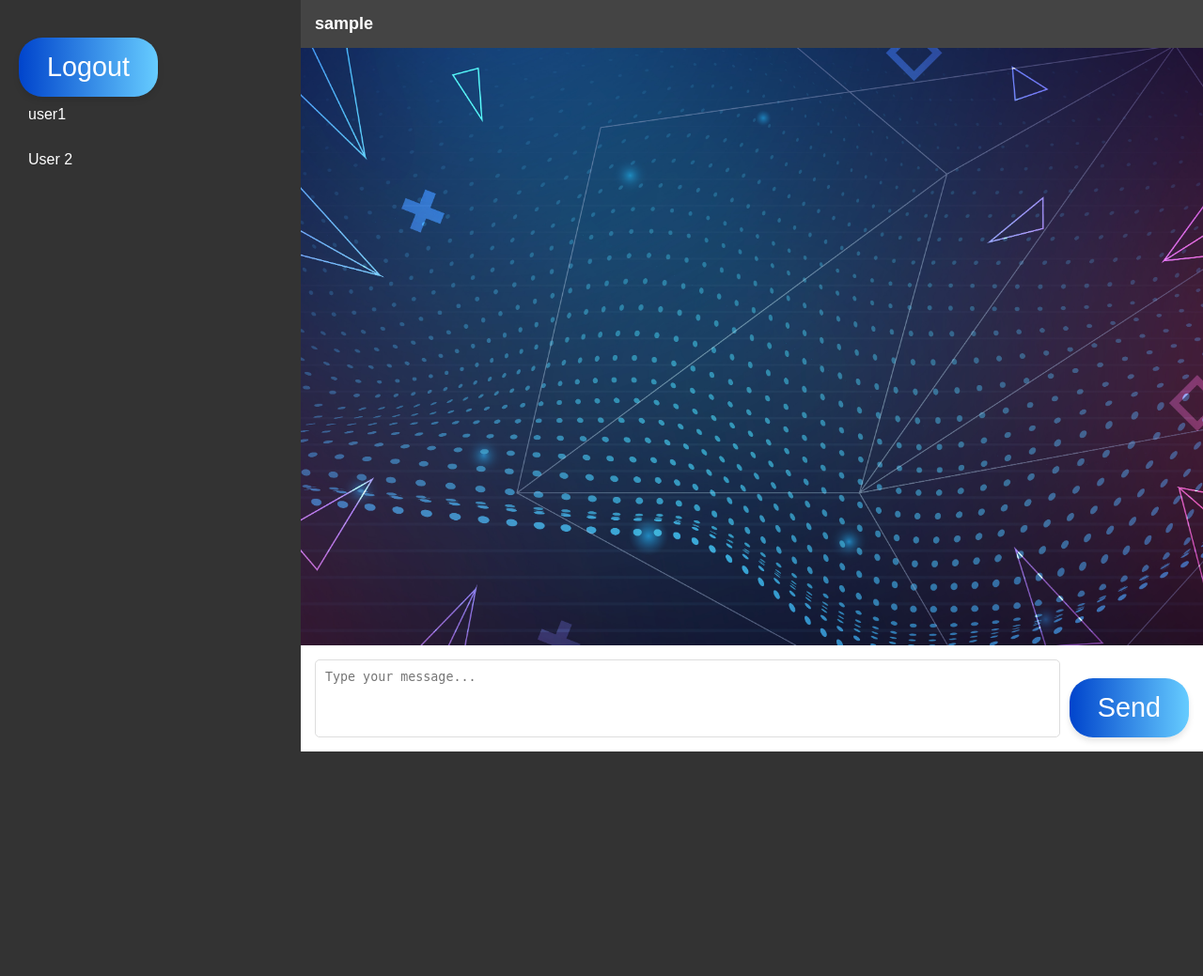
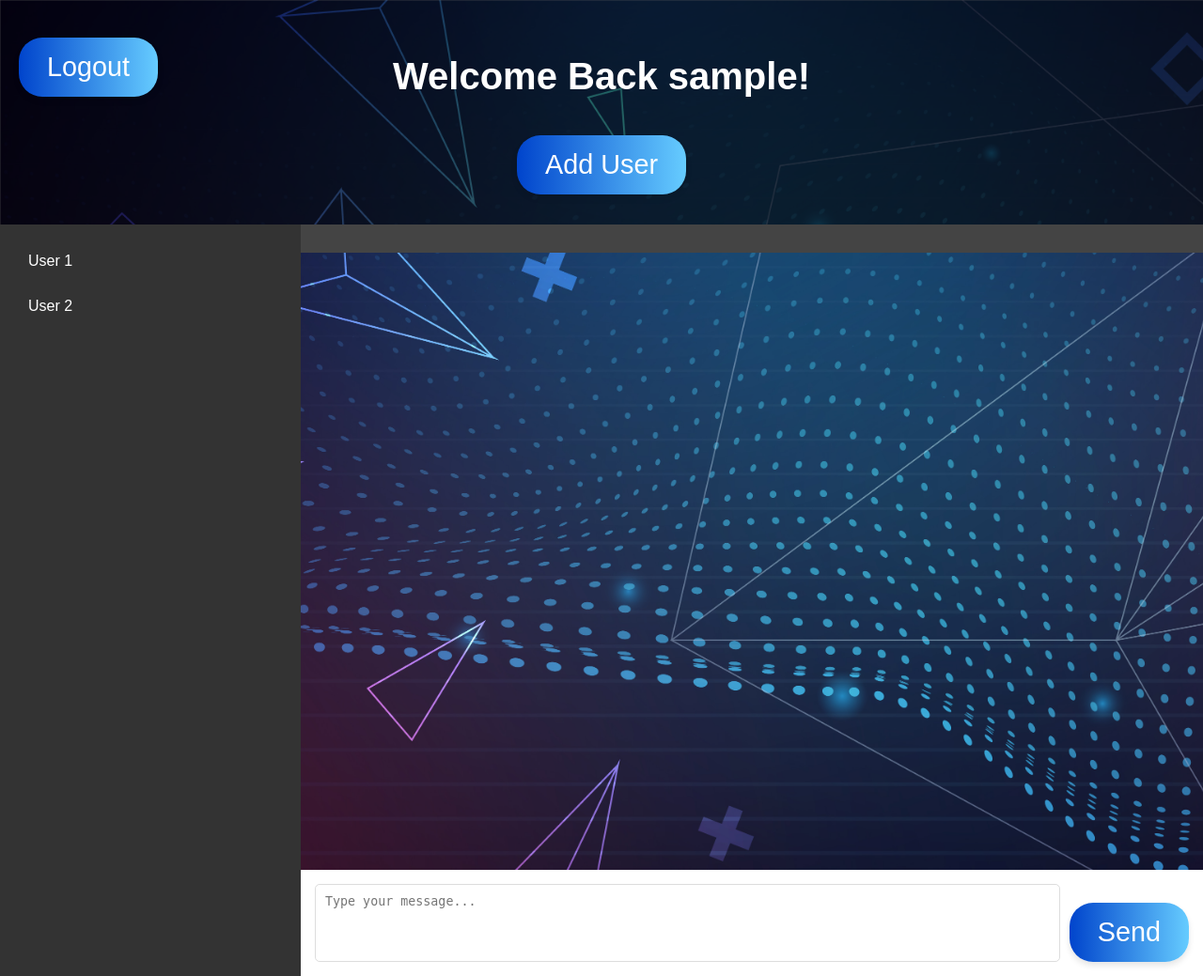
Before and after one commit to AidanWebb/Dissertation-Development, a Flask app: page /chat_page in a window 1280 px wide. Shown: the whole page at 94% size. Before the commit the page ends 800 px from the top, so only its background shows below. Run offline with Flask 3, Linux system fonts and the light colour scheme; the visitor is signed in with stand-in values (Sample User, id 1).

Commit message:
Addition of add user button(under dev)

```diff
--- a/src/blueprints/website/root_pages.py
+++ b/src/blueprints/website/root_pages.py
@@ -43,6 +43,16 @@ def chat_page(user):
     """
     return render_template('chat_page.html', user=user)
 
+@website.route('/search_user', methods=['POST'])
+@requires_auth
+def searchUser():
+    username = request.form['username']
+    user_info = user_db.get_user_by_username(username)
+    if user_info:
+        return jsonify(user_info)
+    else:
+        return jsonify({"error": "User not found"}), 404
+
 @website.route('/user/<email>', methods = ['GET'])
 def get_user_info(email):
     user_info = user_db.get_user(email)
--- a/src/static/chat_page.css
+++ b/src/static/chat_page.css
@@ -9,7 +9,18 @@ body {
     transition: background 0.5s ease-in-out;
     animation: subtleMovement 100s infinite linear;
 }
+header {
+    background: rgba(0, 0, 0, 0.6);
+    text-align: center;
+    padding: 2em;
+}
 
+
+header h1 {
+    font-size: 2.5em;
+    margin-bottom: 0.5em;
+    color: #fff;
+}
 .container {
     display: flex;
     height: 100vh;
@@ -100,8 +111,8 @@ textarea {
     margin-right: 10px;
 }
 
-button {
-text-align: center;
+Button {
+    text-align: center;
     cursor: pointer;
     padding: 15px 30px;
     background: linear-gradient(to right, #0044cc, #66ccff);
@@ -116,8 +127,53 @@ text-align: center;
     margin-top: 20px;
 }
 
-button:hover{
+Button:hover{
     transform: scale(1.1);
     background: linear-gradient(to right, #00b300, #009900);
     box-shadow: 0 8px 12px rgba(0, 0, 0, 0.3);
 }
+
+.logout-button {
+    top: 20px;
+    left: 20px;
+    text-align: center;
+    cursor: pointer;
+    padding: 15px 30px;
+    background: linear-gradient(to right, #0044cc, #66ccff);
+    color: #fff;
+    border: none;
+    border-radius: 25px;
+    font-size: 1.8em;
+    position: absolute;
+    transition: background 0.3s ease-in-out, transform 0.3s ease-in-out;
+    box-shadow: 0 4px 6px rgba(0, 0, 0, 0.1);
+    text-decoration: none;
+}
+
+.logout-button:hover{
+    transform: scale(1.1);
+    background: linear-gradient(to right,#009900, #00cc00);
+    box-shadow: 0 8px 12px rgba(0,0,0,0.3);
+}
+
+.send-button{
+    text-align: center;
+    cursor: pointer;
+    padding: 15px 30px;
+    background: linear-gradient(to right, #0044cc, #66ccff);
+    color: #fff;
+    border: none;
+    border-radius: 25px;
+    font-size: 1.8em;
+    position: relative;
+    overflow: hidden;
+    transition: background 0.3s ease-in-out, transform 0.3s ease-in-out;
+    box-shadow: 0 4px 6px rgba(0, 0, 0, 0.1);
+    margin-top: 20px;
+}
+
+.send-button:hover{
+    transform: scale(1.1);
+    background: linear-gradient(to right,#009900, #00cc00);
+    box-shadow: 0 8px 12px rgba(0,0,0,0.3);
+}
--- /dev/null
+++ b/src/static/scripts/addUser.js
@@ -0,0 +1,9 @@
+ $(document).ready(function() {
+            // Function to toggle search bar
+            function toggleSearchBar() {
+                $("#searchBar").toggle();
+            }
+
+            // Bind click event to add button
+            $("#addButton").click(toggleSearchBar);
+        });
--- a/src/templates/chat_page.html
+++ b/src/templates/chat_page.html
@@ -1,18 +1,32 @@
 <!DOCTYPE html>
 <html lang="en">
 <script src="https://code.jquery.com/jquery-3.7.1.min.js"></script>
+<script src="/static/scripts/addUser.js"></script>
 <head>
+    <meta charset="UTF-8">
+    <meta name="viewport" content="width=device-width, initial-scale=1.0">
+    <title>Chat Page - Secure GPG Messenger </title>
+    <link rel="stylesheet" href="{{ url_for('static', filename='login.css') }}">
     <link rel="stylesheet" href="{{ url_for('static', filename='chat_page.css') }}">
 </head>
 
 <body>
+    <header>
+        <h1>Welcome Back {{ user }}!</h1>
+        <button  onclick="location.href='{{ url_for('website.home') }}';" style="cursor:pointer;" class="logout-button" >Logout</button>
+        <button id="addButton">Add User</button>
+    <!-- Search bar (initially hidden) -->
+            <div id="searchBar" style="display: none;">
+                <input type="text" id="searchInput" placeholder="Search for another user...">
+                <button onclick="searchUser()">Search</button>
+            </div>
+    </header>
     <div class="container">
         <!-- Sidebar for User List -->
         <div class="sidebar">
-            <button  onclick="location.href='{{ url_for('website.home') }}';" style="cursor:pointer;">Logout</button>
             <!-- User List -->
             <div class="user-list">
-                <div class="user" data-username="user1">user1</div>
+                <div class="user" data-username="user1">User 1</div>
                 <div class="user" data-username="user2">User 2</div>
             </div>
         </div>
@@ -20,7 +34,7 @@
         <!-- Main Chat Area -->
         <div class="main-chat">
             <div class = "chat-header">
-                <div class = "current-user">{{ user }}</div>
+
             </div>
             <div class="chat-logs" id = "chatLogs">
                 <!-- Individual chat messages go here -->
@@ -29,7 +43,7 @@
             <!-- Chat Box -->
             <div class="chat-box">
                 <textarea id="messageInput" placeholder="Type your message..."></textarea>
-                <button onclick="sendMessage()">Send</button>
+                <button class="send-button" onclick="sendMessage()">Send</button>
             </div>
         </div>
     </div>
```
Also changed, not shown: src/database/user.py (+13 -1 lines).
